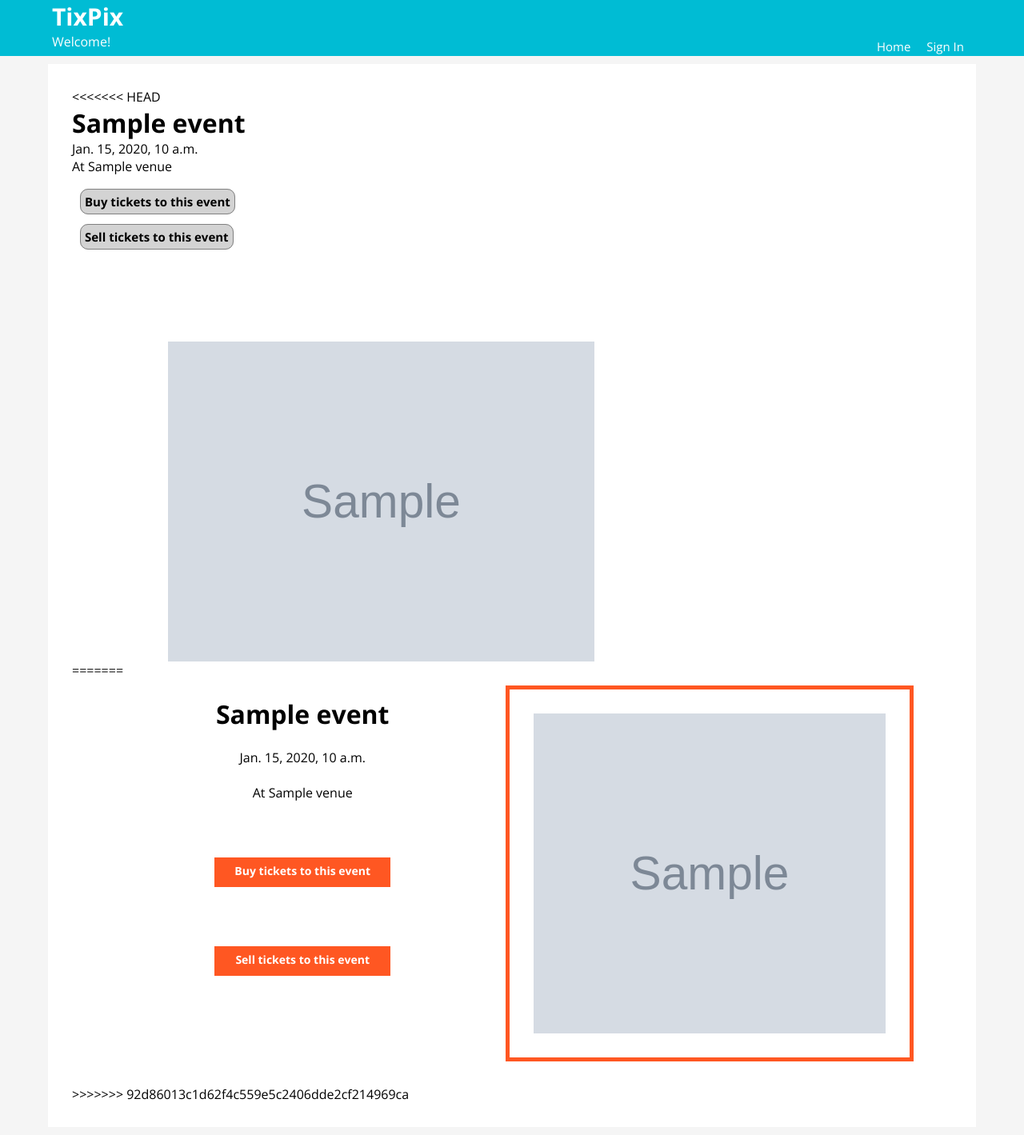
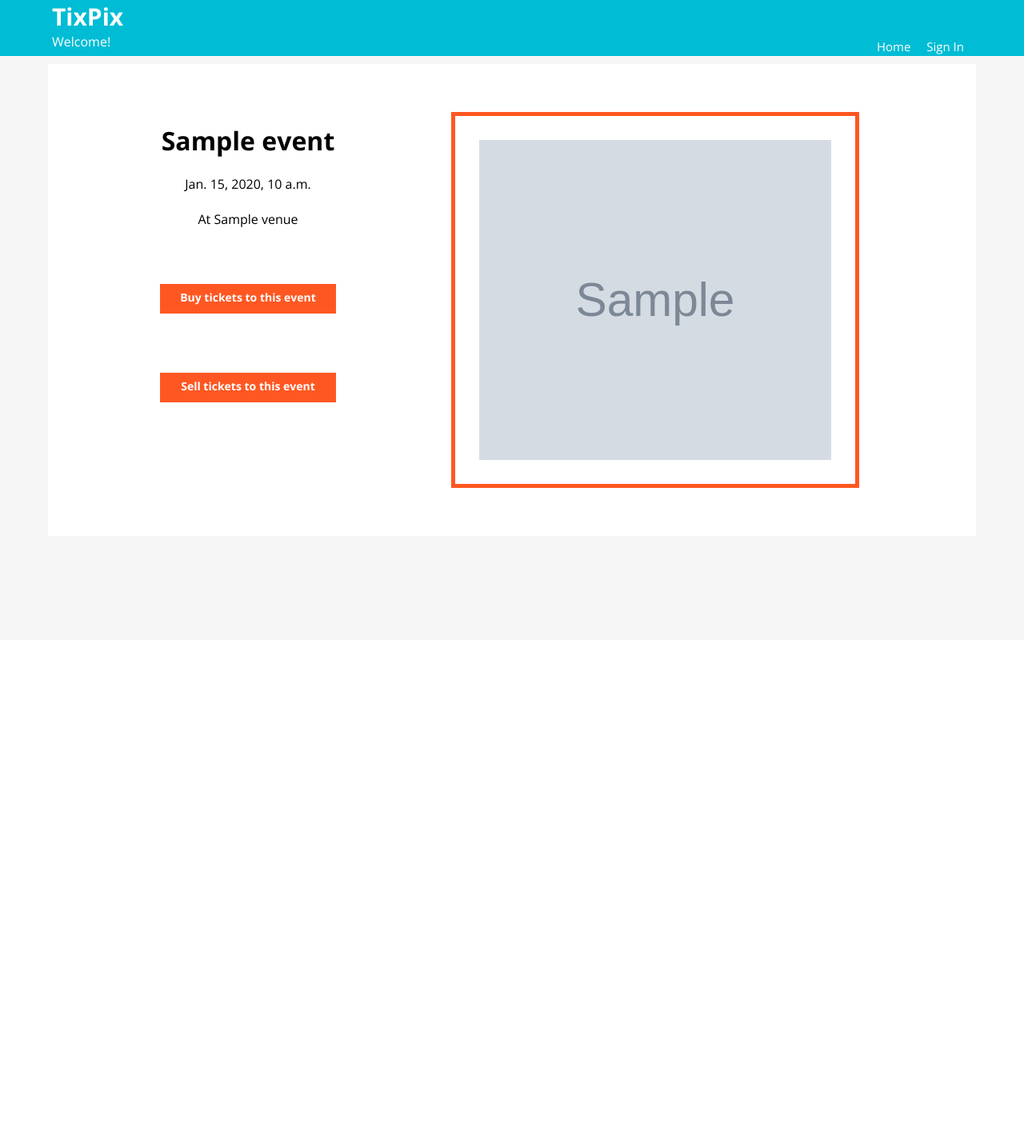
Before and after one commit to jpdoherty90/Project_Week, a Django app: page /event/1 in a window 1280 px wide. Shown: the whole page at 80% size. After the commit the page ends 610 px from the top, so only its background shows below. Run offline with Django 3.2, Linux system fonts and the light colour scheme; tables that the repository leaves empty hold one stand-in row (values such as "Sample post"); grey boxes marked "Sample" are stand-in pictures.

Commit message:
fixed small html bug

```diff
--- a/apps/stubhub/templates/stubhub/show_event.html
+++ b/apps/stubhub/templates/stubhub/show_event.html
@@ -15,21 +15,6 @@
 <div class="container">
     <div class="content">
 
-<<<<<<< HEAD
-        <h1>{{ event.title }}</h1>
-        <p>{{ event.event_date_time }}</p>
-        <p>At {{ event.venue.name }}</p>
-        <br>
-        <a href="/buy/{{event.id}}" class="basic_button">Buy tickets to this event</a>
-        <br>
-        <br>
-        <a href="/sell/{{event.id}}" class="basic_button">Sell tickets to this event</a>
-        <br>
-        <div class="event_image">
-        <img src="{{event.image}}" alt="Image of performer for {{event.title}}" onerror="this.style.display='none'" class="event_image">
-        </div>
-
-=======
         <div id="event_info">
             <br>
             <br>
@@ -39,11 +24,9 @@
             <br>
             <p>At {{ event.venue.name }}</p>
             <a href="/buy/{{event.id}}" class="button">Buy tickets to this event</a>
-            <br>
             <a href="/sell/{{event.id}}" class="button">Sell tickets to this event</a>
         </div>
         <img src="{{event.image}}" alt="Image of performer for {{event.title}}" onerror="this.style.display='none'" class="event_image" id="event_pic">
->>>>>>> 92d86013c1d62f4c559e5c2406dde2cf214969ca
 
     </div>
 </body>
```
